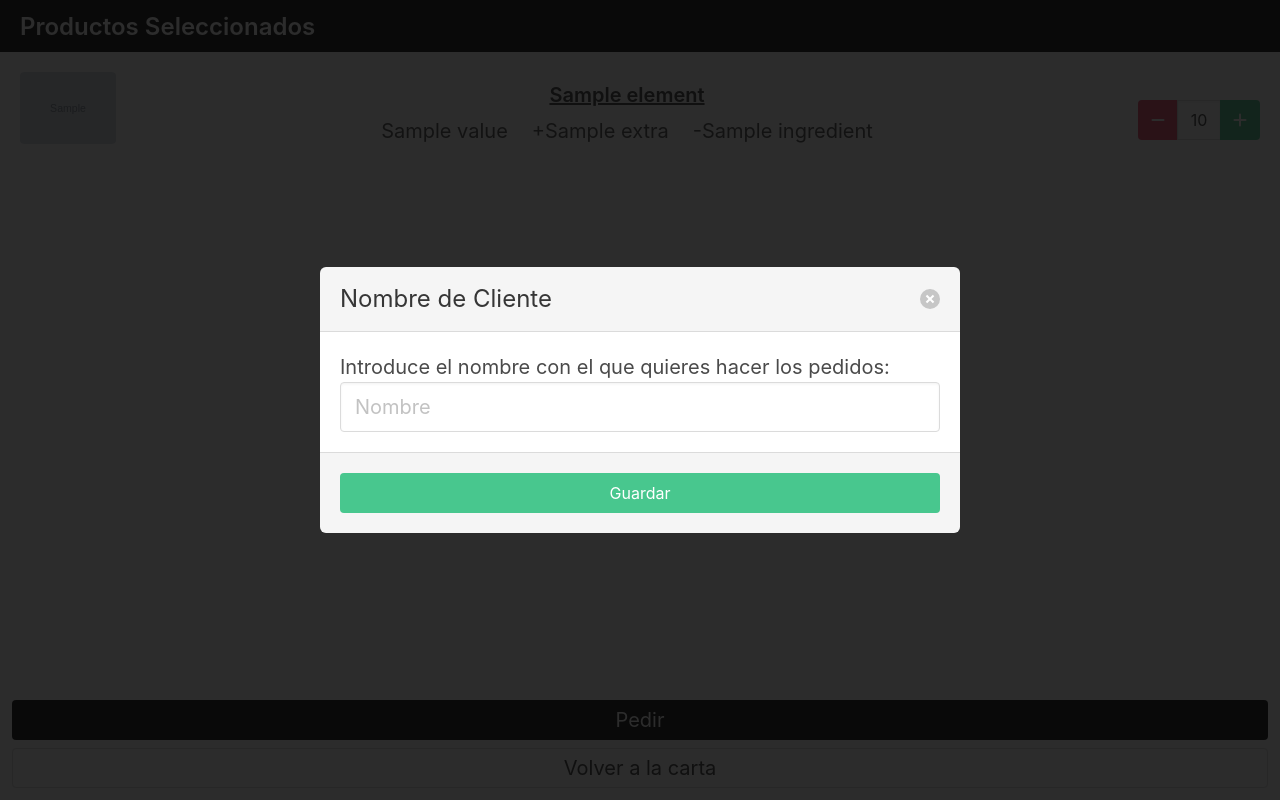
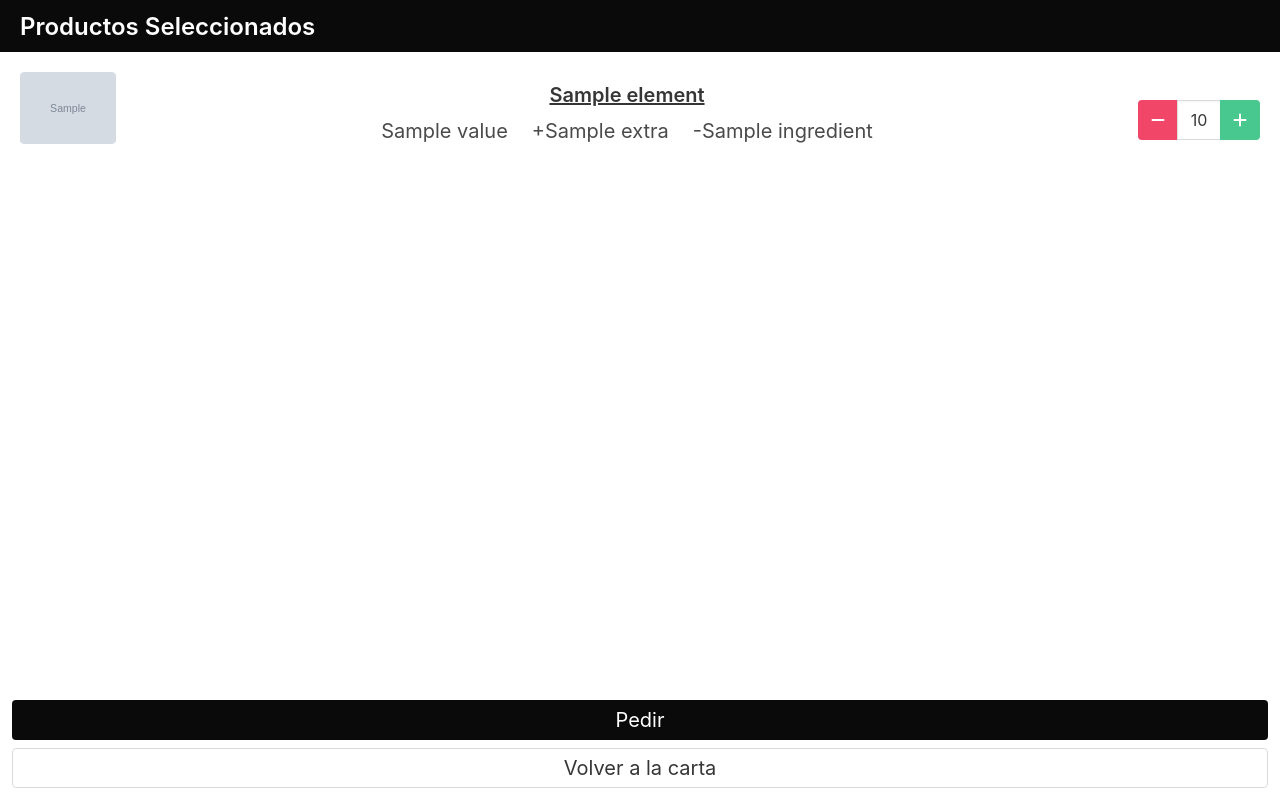
Before and after one commit to pabenito/QRest, a Python web app: template templates/pedido.html.j2 in a window 1280 px wide. Run offline with Jinja, Linux system fonts and the light colour scheme; the template is opened without the code that fills it: most values are stand-ins (such as "Sample title", 1, 10 or a date in 2020); grey boxes marked "Sample" are stand-in pictures; some libraries are stand-ins or nearby versions.

Commit message:
modalClient hidden by default

```diff
--- a/templates/pedido.html.j2
+++ b/templates/pedido.html.j2
@@ -137,7 +137,7 @@
             {% endfor %}
         </div>
     </main>
-    <div id="modalCliente" class="modal is-active p-4">
+    <div id="modalCliente" class="modal is-active is-hidden p-4">
         <div class="modal-background"></div>
         <div class="modal-card">
             <header class="modal-card-head">
```
